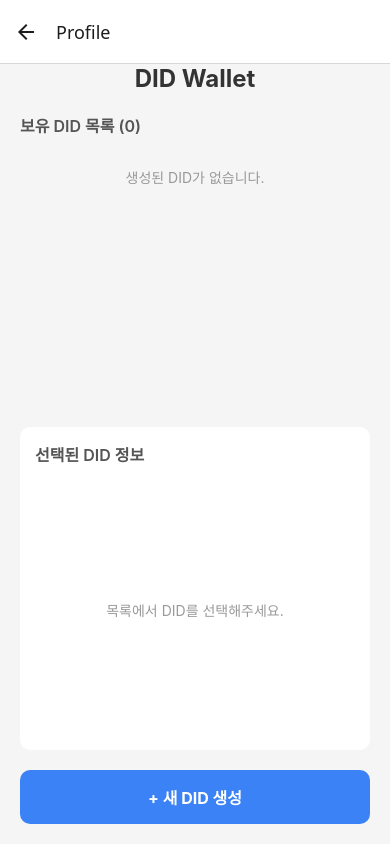
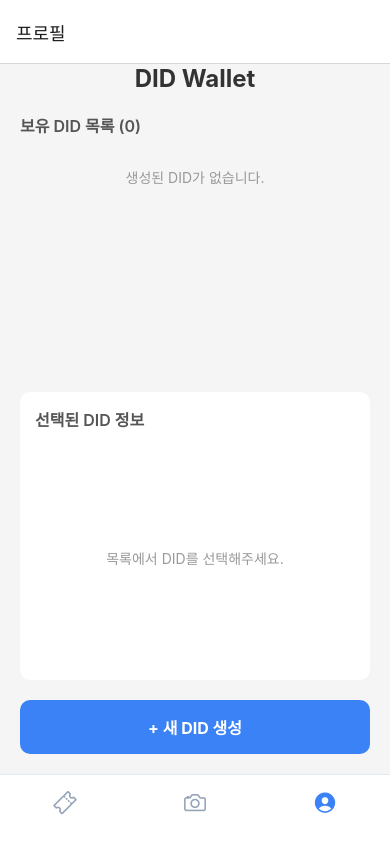
Before and after one commit to SikHye1977/DID-Wallet, a React Native app: screen /Profile in a window 390 px wide. Built offline with nearby package versions, Linux system fonts and the light colour scheme.

Commit message:
Feat: Add BottomTab

```diff
--- a/App.tsx
+++ b/App.tsx
@@ -1,22 +1,93 @@
 import React from 'react';
 import {NavigationContainer} from '@react-navigation/native';
 import {createNativeStackNavigator} from '@react-navigation/native-stack';
+import {createBottomTabNavigator} from '@react-navigation/bottom-tabs';
+import Ionicons from 'react-native-vector-icons/Ionicons';
 
+// 스크린 컴포넌트 Import
 import HomeScreen from './src/screen/HomeScreen';
 import ProfileScreen from './src/screen/ProfileScreen';
 import CameraScreen from './src/screen/CameraScreen';
 import TestRegisterScreen from './src/screen/TestRegisterScreen';
 import AuthScreen from './src/screen/AuthScreen';
 
-const Stack = createNativeStackNavigator();
+// 타입 Import
+import {RootStackParamList, MainTabParamList} from './src/types/navigation';
 
+const Stack = createNativeStackNavigator<RootStackParamList>();
+const Tab = createBottomTabNavigator<MainTabParamList>();
+
+// 🚀 하단 바텀 탭 내비게이터 컴포넌트
+function MainTabNavigator() {
+  return (
+    <Tab.Navigator
+      initialRouteName="Home"
+      screenOptions={({route}) => ({
+        tabBarActiveTintColor: '#3b82f6', // 선택된 탭 활성화 색상 (파란색)
+        tabBarInactiveTintColor: '#94a3b8', // 선택 안 된 탭 색상 (회색)
+        tabBarStyle: {
+          height: 70, // 1. 전체 높이를 늘려 홈 바 공간을 충분히 확보
+          paddingBottom: 20, // 2. 하단 여백을 대폭 주어 아이콘/글자를 위로 띄움
+          paddingTop: 8, // 3. 상단 여백 조절
+          backgroundColor: '#ffffff',
+          borderTopWidth: 1,
+          borderTopColor: '#e2e8f0',
+        },
+        tabBarLabelStyle: {
+          fontSize: 12,
+          fontWeight: '600',
+        },
+        // 🚀 tabBarIcon에서 route.name과 focused 여부에 따라 Vector Icon 지정
+        tabBarIcon: ({focused, color, size}) => {
+          let iconName: string = 'help-outline';
+
+          if (route.name === 'Home') {
+            // 티켓 관리 탭
+            iconName = focused ? 'ticket' : 'ticket-outline';
+          } else if (route.name === 'Camera') {
+            // 안면 인증 탭
+            iconName = focused ? 'camera' : 'camera-outline';
+          } else if (route.name === 'Profile') {
+            // 지갑 관리 탭
+            iconName = focused ? 'person-circle' : 'person-circle-outline';
+          }
+
+          return <Ionicons name={iconName} size={size} color={color} />;
+        },
+      })}>
+      {/* 1. 티켓 관리 메인 화면 */}
+      <Tab.Screen
+        name="Home"
+        component={HomeScreen}
+        options={{title: '티켓 관리'}}
+      />
+
+      {/* 2. 안면 촬영 카메라 화면 */}
+      <Tab.Screen
+        name="Camera"
+        component={CameraScreen}
+        options={{
+          title: '카메라',
+          headerShown: false, // 카메라 스크린 전체 화면 사용
+        }}
+      />
+
+      {/* 3. DID 지갑 관리 화면 */}
+      <Tab.Screen
+        name="Profile"
+        component={ProfileScreen}
+        options={{title: '프로필'}}
+      />
+    </Tab.Navigator>
+  );
+}
+
+// 🚀 딥링크 구성 (uxmwallet://auth?authRequestId=... 매핑)
 const linking = {
   prefixes: ['uxmwallet://'],
   config: {
     screens: {
-      Auth: {
-        path: 'auth',
-      },
+      Auth: 'auth', // uxmwallet://auth -> AuthScreen 이동
     },
   },
 };
@@ -24,15 +95,24 @@ const linking = {
 function App() {
   return (
     <NavigationContainer linking={linking}>
-      <Stack.Navigator initialRouteName="Home">
-        <Stack.Screen name="Home" component={HomeScreen} />
-        <Stack.Screen name="Profile" component={ProfileScreen} />
-        <Stack.Screen name="Test" component={TestRegisterScreen} />
-        <Stack.Screen name="Auth" component={AuthScreen} />
+      <Stack.Navigator initialRouteName="MainTabs">
+        {/* 하단 탭 메인 스택 */}
         <Stack.Screen
-          name="CameraScreen"
-          component={CameraScreen}
+          name="MainTabs"
+          component={MainTabNavigator}
           options={{headerShown: false}}
+        />
+
+        {/* 딥링크 / 단독 스크린 */}
+        <Stack.Screen
+          name="Auth"
+          component={AuthScreen}
+          options={{title: 'DID Auth'}}
+        />
+        <Stack.Screen
+          name="Test"
+          component={TestRegisterScreen}
+          options={{title: '네이티브 RSA 테스트'}}
         />
       </Stack.Navigator>
     </NavigationContainer>
--- a/package.json
+++ b/package.json
@@ -13,7 +13,7 @@
     "@hyperledger/indy-vdr-react-native": "^0.3.0",
     "@react-native-async-storage/async-storage": "^3.1.1",
     "@react-native-masked-view/masked-view": "^0.3.2",
-    "@react-navigation/bottom-tabs": "^7.18.13",
+    "@react-navigation/bottom-tabs": "^7.18.14",
     "@react-navigation/native": "^7.3.13",
     "@react-navigation/native-stack": "^7.18.5",
     "@react-navigation/stack": "^7.10.16",
@@ -33,6 +33,7 @@
     "react-native-rsa-native": "^2.0.5",
     "react-native-safe-area-context": "^5.8.0",
     "react-native-screens": "^4.14.1",
+    "react-native-vector-icons": "^10.3.0",
     "react-native-vision-camera": "^4.7.3",
     "react-native-worklets-core": "^1.6.2",
     "tweetnacl": "^1.0.3"
@@ -53,6 +54,7 @@
     "@types/jest": "^29.5.13",
     "@types/node-forge": "^1.3.14",
     "@types/react": "^19.0.0",
+    "@types/react-native-vector-icons": "^6.4.18",
     "@types/react-test-renderer": "^19.0.0",
     "eslint": "^8.19.0",
     "jest": "^29.6.3",
--- a/src/screen/ProfileScreen.tsx
+++ b/src/screen/ProfileScreen.tsx
@@ -50,7 +50,7 @@ function ProfileScreen() {
       const result_did = await generateSeparateKeyPairs();
 
       // mode: 'GENERATE'를 전달하여 안면 촬영 카메라 진입
-      navigation.navigate('CameraScreen', {
+      navigation.navigate('Camera', {
         mode: 'GENERATE',
         pendingDidKeys: result_did,
       });
```
Also changed, not shown: src/types/navigation.ts (+29 -13 lines), 3 other files (tests, documents, lock files or other folders).
